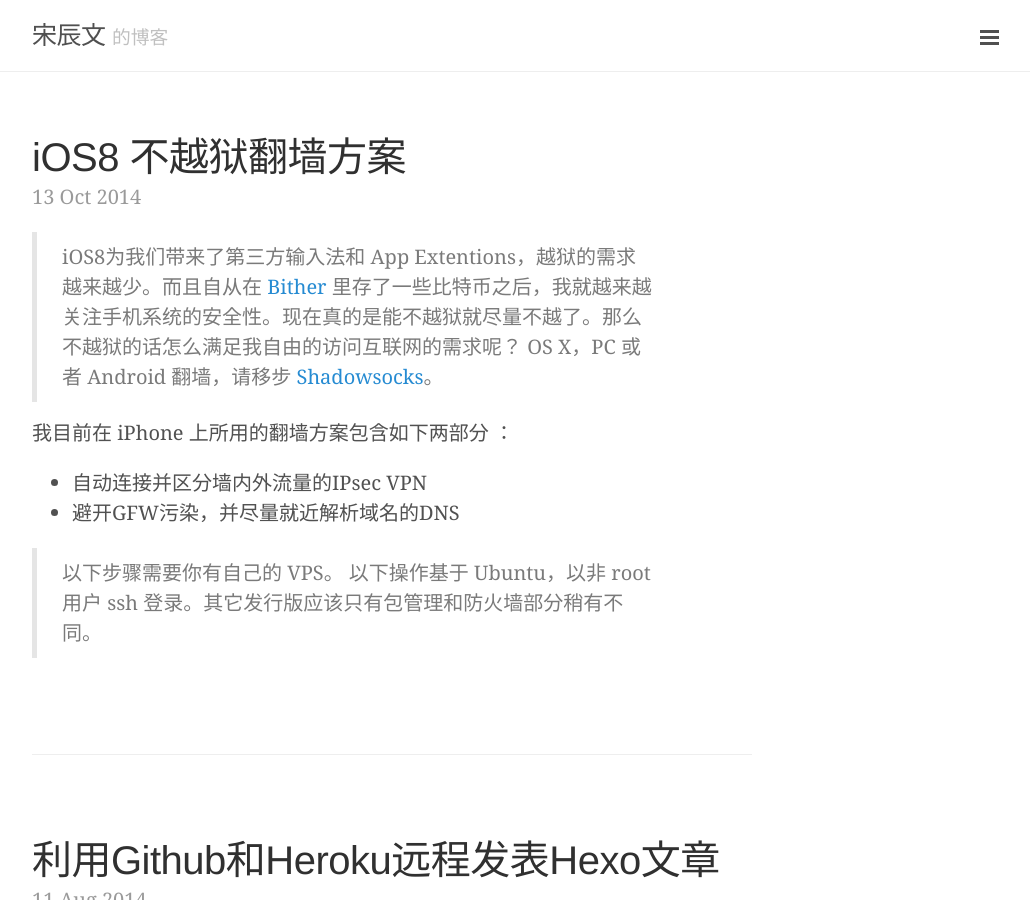
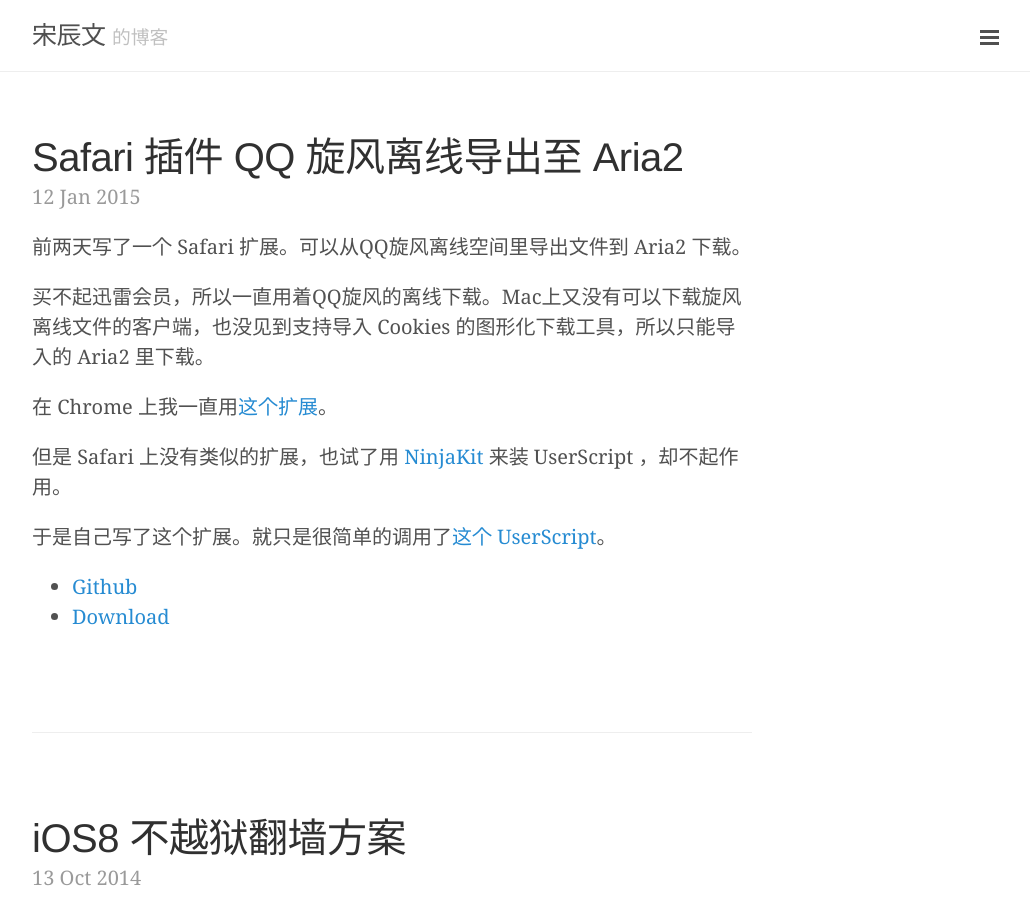
Before and after one commit to songchenwen/songchenwen.github.io, a Jekyll site: the page built from index.html, in a window 1280 px wide and 900 px high. Shown: the whole window, without its empty margins (248-1278 px from the left). Built offline with Jekyll 4.4.1, drawn with Linux system fonts in a browser that asks for light colours; the list of posts is cut into pages by our own code; some of the changed text lies outside the part shown.

Commit message:
Updated 2015-01-12-safari-xuanfeng-lixian-exporter.md

```diff
--- a/_posts/2015-01-12-safari-xuanfeng-lixian-exporter.md
+++ b/_posts/2015-01-12-safari-xuanfeng-lixian-exporter.md
@@ -1,6 +1,19 @@
 ---
 layout: post
-published: false
+published: true
 title: Safari 插件 QQ 旋风离线导出至 Aria2
 category: Tech
 ---
+
+前两天写了一个 Safari 扩展。可以从QQ旋风离线空间里导出文件到 Aria2 下载。
+
+买不起迅雷会员，所以一直用着QQ旋风的离线下载。Mac上又没有可以下载旋风离线文件的客户端，也没见到支持导入 Cookies 的图形化下载工具，所以只能导入的 Aria2 里下载。
+
+在 Chrome 上我一直用[这个扩展](https://chrome.google.com/webstore/detail/mblmc%E8%BF%85%E9%9B%B7%E7%A6%BB%E7%BA%BFqq%E6%97%8B%E9%A3%8E%E7%99%BE%E5%BA%A6%E7%BD%91%E7%9B%98360%E4%BA%91%E7%9B%98%E7%AD%89ar/iamaphkapjbdhhpdapkalhanifedeged)。
+
+但是 Safari 上没有类似的扩展，也试了用 [NinjaKit](https://github.com/os0x/NinjaKit) 来装 UserScript ，却不起作用。
+
+于是自己写了这个扩展。就只是很简单的调用了[这个 UserScript](https://github.com/rhyzx/xuanfeng-userscript)。
+
+- [Github](https://github.com/songchenwen/safari_xuanfeng_lixian_exporter)
+- [Download](https://github.com/songchenwen/safari_xuanfeng_lixian_exporter/releases/download/v0.1/safari_xuanfeng_lixian_exporter.safariextz)
```
